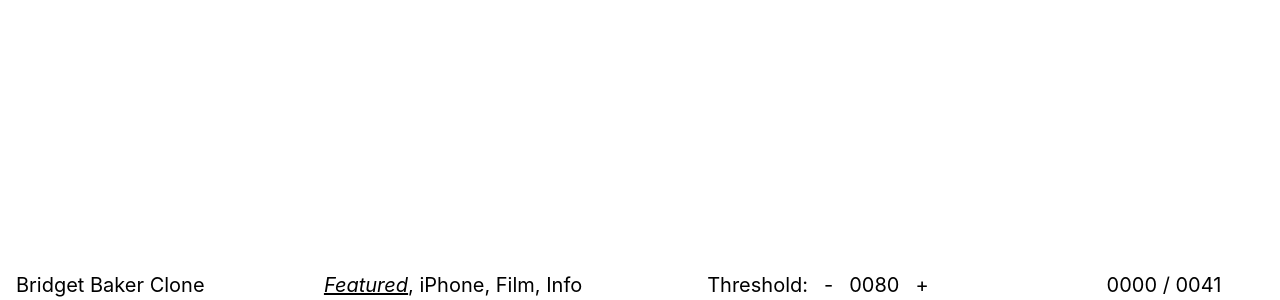
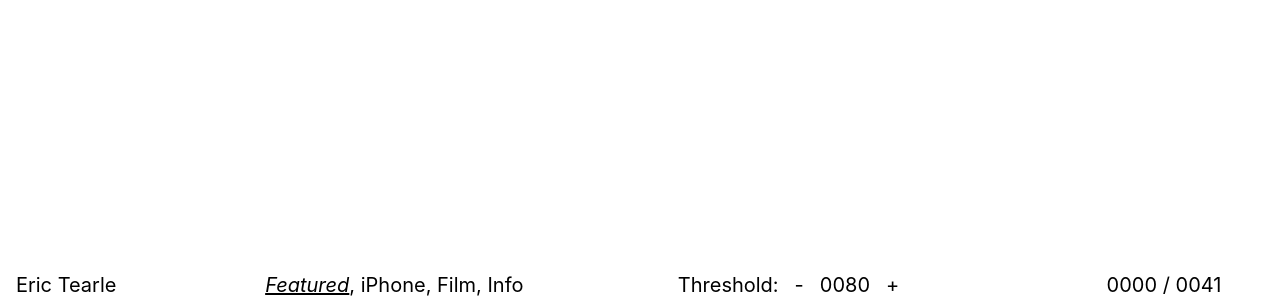
Before and after one commit to etearle86/erictearlewebsite, a React (Create React App) app: page / in a window 1280 px wide. Shown: the part 500-800 px from the top of the page. Built offline with nearby package versions, Linux system fonts and the light colour scheme.

Commit message:
Update Footer.jsx

```diff
--- a/src/components/Footer/Footer.jsx
+++ b/src/components/Footer/Footer.jsx
@@ -40,7 +40,7 @@ const Footer = ({ numImages }) => {
 
     return (
         <div className='Footer_wrapper'>
-            <div className='Footer_name'>Bridget Baker Clone</div>
+            <div className='Footer_name'>Eric Tearle</div>
             <div className='Footer_categoryWrapper'>
                 {CATEGORIES.map((cat, idx) => {
                     let isSelected = cat === category;
```
